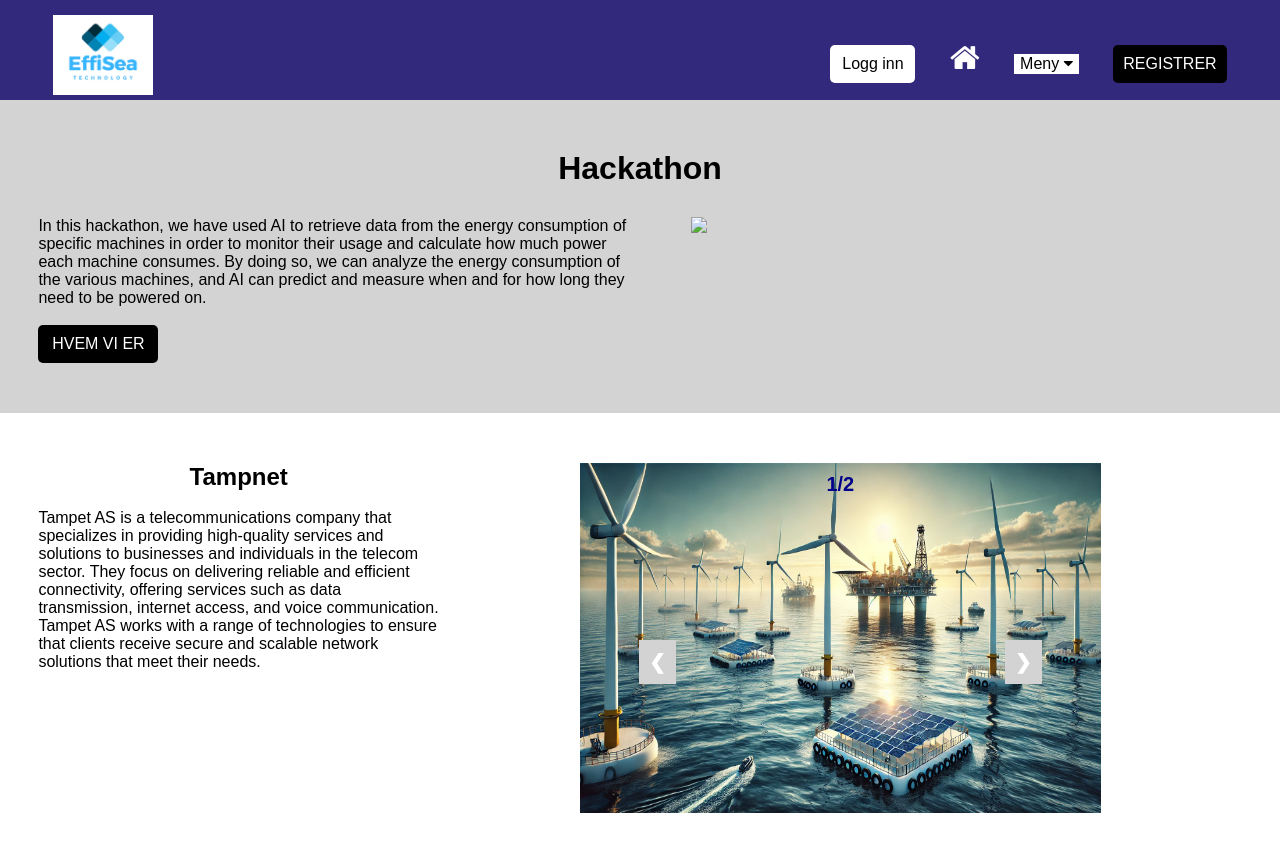
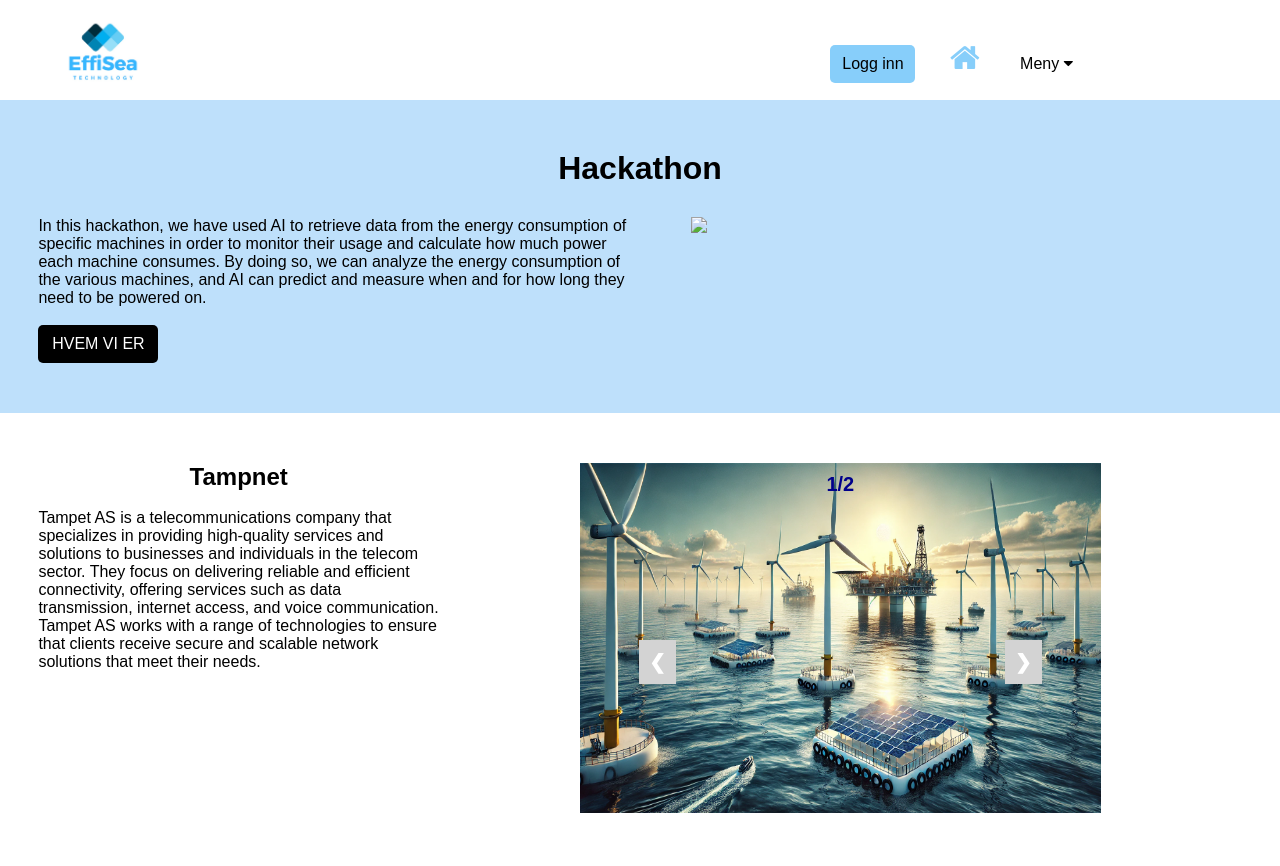
Before and after one commit to dorteej/Hackathon, a Flask app: page / in a window 1280 px wide. Shown: the top 866 px of the page. Run offline with Flask 3, Linux system fonts and the light colour scheme; data comes from the database, SQL or seed files in the repository.

Commit message:
endring i farger

```diff
--- a/static/style.css
+++ b/static/style.css
@@ -8,7 +8,7 @@ header {
     height: 100px;
     width: 100%;
     padding: 0 3%;
-    background-color: #32287c;
+    background-color: white;
     position: fixed;
     z-index: 10000; /* slik at headeren alltid er synlig */
 }
@@ -85,7 +85,7 @@ nav ul li a {
 }
 
 .logg_inn {
-    background-color: white;
+    background-color: lightskyblue;
     cursor: pointer;
     width: 85px;
 }
@@ -99,7 +99,7 @@ nav ul li a {
 }
 
 .registrer {
-    background-color: black;
+    background-color: white;
     cursor: pointer;
 }
 
@@ -111,7 +111,7 @@ nav ul li a {
 }
 
 .reiseblogg, .meg {
-    background-color: lightgray;
+    background-color: rgb(190, 224, 251);
     padding: 150px 3% 50px 3%;
 }
 
@@ -474,7 +474,7 @@ footer {
 }
 
 .fa-brands {
-    color: white;
+    color: lightskyblue;
     padding-top: 10px;
 }
 
```
